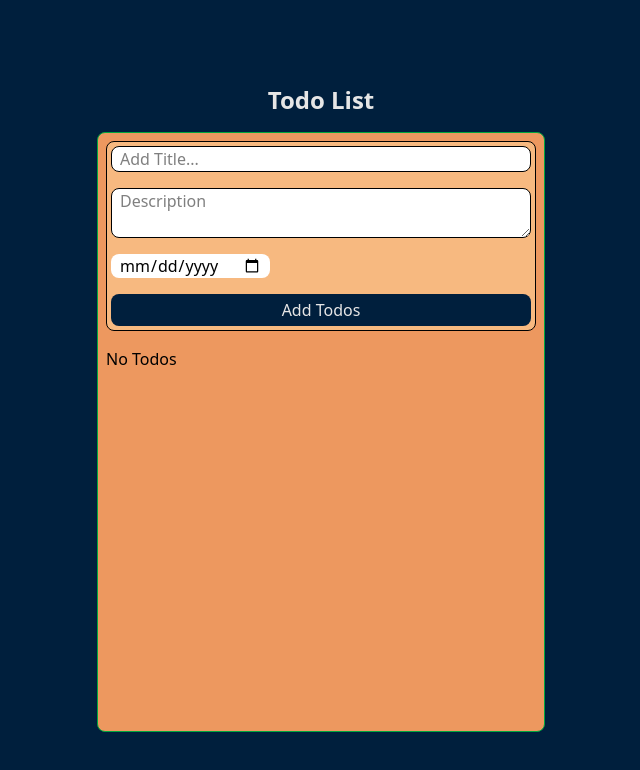
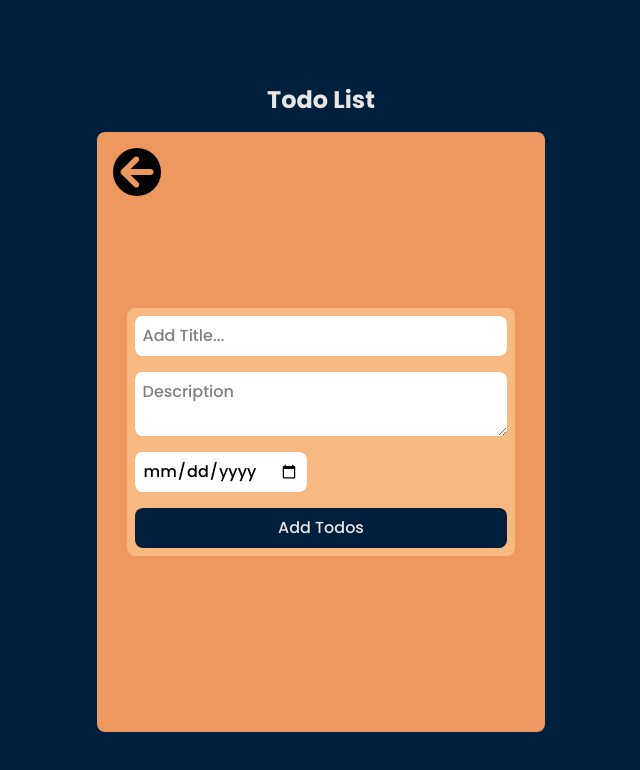
Before and after one commit to a1sartaj/todos, a React app in the folder Frontend/: page /add-todo in a window 1280 px wide. Shown: the top 770 px of the page, without its empty margins (319-959 px from the left). Built offline with nearby package versions, Linux system fonts and the light colour scheme; the HTML template or start-up script is replaced by a standard one.

Commit message:
Create three page home todoview and addtodo and create UI

```diff
--- a/Frontend/package.json
+++ b/Frontend/package.json
@@ -13,6 +13,8 @@
     "@tailwindcss/vite": "^4.1.17",
     "react": "^19.2.0",
     "react-dom": "^19.2.0",
+    "react-icons": "^5.5.0",
+    "react-router-dom": "^7.11.0",
     "tailwindcss": "^4.1.17"
   },
   "devDependencies": {
--- a/Frontend/src/App.jsx
+++ b/Frontend/src/App.jsx
@@ -1,10 +1,25 @@
 import React from 'react'
 import Home from './pages/Home'
+import { Routes, Route } from 'react-router-dom'
+import AddTodo from './pages/AddTodo'
+import ViewTodo from './pages/ViewTodo'
 
 const App = () => {
   return (
-    <div className='min-h-screen flex items-center justify-center' >
-       <Home />
+    <div className=' flex flex-col items-center justify-center min-h-screen' >
+
+      {/* Heading Todo List */}
+      <h1 className="text-center text-2xl font-bold text-[#E6E6E6] py-4">Todo List</h1>
+
+      {/* Starts Routes */}
+      <Routes>
+
+        <Route path='/' element={<Home />} />
+        <Route path='/add-todo' element={<AddTodo />} />
+        <Route path='/view-todo/:id' element={<ViewTodo />} />
+
+      </Routes>
+
     </div >
   )
 }
--- a/Frontend/src/context/TodoContext.jsx
+++ b/Frontend/src/context/TodoContext.jsx
@@ -19,13 +19,13 @@ export const TodoProvider = ({ children }) => {
     })
 
     // Handle Add Todo
-    const handleAddTodo = () => {
-
-        console.log("Add Todo Clicked");
+    const handleAddTodo = (e) => {
+        e.preventDefault();
 
         if (todoInput.title.trim() === "") return;
 
         const newTodo = {
+            _id: Date.now(),
             title: todoInput.title,
             description: todoInput.description,
             date: todoInput.date,
@@ -50,10 +50,6 @@ export const TodoProvider = ({ children }) => {
         setTodoInput({ ...todoInput, [name]: value })
     }
 
-    useEffect(() => {
-        console.log(todos);
-    }, [todos])
-
 
     const value = {
         todos, setTodos,
--- a/Frontend/src/index.css
+++ b/Frontend/src/index.css
@@ -1,5 +1,12 @@
+@import url('https://fonts.googleapis.com/css2?family=Poppins:ital,wght@0,100;0,200;0,300;0,400;0,500;0,600;0,700;0,800;0,900;1,100;1,200;1,300;1,400;1,500;1,600;1,700;1,800;1,900&display=swap');
+
 @import "tailwindcss";
 
 body {
-    background:  #001F3D;
+    background: #001F3D;
 }
+
+* {
+    box-sizing: border-box;
+    font-family: 'Poppins', sans-serif;
+}
--- a/Frontend/src/main.jsx
+++ b/Frontend/src/main.jsx
@@ -2,11 +2,14 @@ import { StrictMode } from 'react'
 import { createRoot } from 'react-dom/client'
 import './index.css'
 import App from './App.jsx'
-import {  TodoProvider } from './context/TodoContext.jsx'
+import { TodoProvider } from './context/TodoContext.jsx'
+import { BrowserRouter } from 'react-router-dom'
 
 createRoot(document.getElementById('root')).render(
 
   <TodoProvider>
-    <App />
+    <BrowserRouter>
+      <App />
+    </BrowserRouter>
   </TodoProvider>
 )
--- /dev/null
+++ b/Frontend/src/pages/AddTodo.jsx
@@ -0,0 +1,46 @@
+import { useContext } from "react";
+import { TodoContext } from "../context/TodoContext";
+import { IoMdArrowRoundBack } from "react-icons/io";
+import { useNavigate } from 'react-router-dom';
+
+
+const AddTodo = () => {
+
+    const { todoInput, handleInputChange, handleAddTodo } = useContext(TodoContext)
+    const navigate = useNavigate();
+
+    return (
+        <div className="relative w-full max-w-md px-2 md:px-0">
+
+            {/* Back Button */}
+            <button className='absolute top-4 left-4 flex items-center justify-center   ' onClick={() => navigate(-1)}  >
+                <IoMdArrowRoundBack className="text-5xl text-[#ED985F] rounded-full  transition-all duration-300 ease-in   shadow-white bg-black  hover:bg-white hover:shadow-[0_0_20px] cursor-pointer " />
+            </button>
+
+            {/* Full Section */}
+            <div className="flex items-center justify-center bg-[#ED985F] rounded-lg w-full  h-[600px]  p-2" >
+
+                {/* Todo Input Section */}
+                <form className=" flex flex-col gap-4 w-[90%] p-2 bg-[#F7B980] rounded-lg " onSubmit={handleAddTodo} >
+
+                    {/* Title Box */}
+                    <input onChange={handleInputChange} className="px-2 py-2 flex-1 outline-none  font-medium rounded-lg bg-white" type="text"
+                        value={todoInput.title} name='title'
+                        placeholder="Add Title..." />
+
+                    {/* description Box */}
+                    <textarea onChange={handleInputChange} className="  px-2 py-2 rounded-lg bg-white font-medium outline-none " placeholder="Description" name='description' value={todoInput.description} />
+
+                    {/* Date and Time selection for deadline */}
+                    <div>
+                        <input onChange={handleInputChange} className="px-2 py-2 text-black font-medium bg-white rounded-lg outline-none" type="date" name='date' value={todoInput.date} />
+                    </div>
+
+                    <button type='submit' className="px-2 py-2 font-medium text-[#E6E6E6]  bg-[#001F3D] rounded-lg transition-all ease-in shadow-white  hover:bg-white hover:text-black hover:shadow-[0_0_10px]  cursor-pointer " >Add Todos</button>
+                </form>
+            </div>
+        </ div>
+    )
+}
+
+export default AddTodo;
--- a/Frontend/src/pages/Home.jsx
+++ b/Frontend/src/pages/Home.jsx
@@ -1,57 +1,34 @@
 import { useContext } from "react"
 import { TodoContext } from "../context/TodoContext"
-import TodoView from "../components/TodoView"
+import { FaCirclePlus } from "react-icons/fa6";
+import { useNavigate } from 'react-router-dom'
+
 
 
 
 const Home = () => {
 
-    const { todos, todoInput, handleAddTodo, handleDeleteTodo, handleInputChange, setTodoView, setTodoViewActive, todoViewActive } = useContext(TodoContext)
+    const { todos, handleDeleteTodo, } = useContext(TodoContext)
 
-    const handleAddTodoView = (todo) => {
-        setTodoView(todo)
-        setTodoViewActive(true)
-    }
+    const navigate = useNavigate();
 
     return (
         <div className="relative w-full max-w-md px-2 md:px-0">
-            {/* Heading Todo List */}
-            <h1 className="text-center text-2xl font-bold text-[#E6E6E6] py-4">Todo List</h1>
 
             {/* Todo Content */}
-            <div className="bg-[#ED985F] rounded-lg w-full  h-[600px] border border-green-600 p-2">
-
-                <div className="bg-[#F7B980] w-full border rounded-lg py-1 px-1 flex flex-col gap-4 " >
-
-                    {/* Search Bar */}
-                    <input onChange={handleInputChange} className="px-2 flex-1 outline-none border font-medium rounded-lg bg-white" type="text"
-                        value={todoInput.title} name='title'
-                        placeholder="Add Title..." />
-
-                    {/* description Box */}
-                    <textarea onChange={handleInputChange} className=" border px-2 rounded-lg bg-white font-medium" placeholder="Description" name='description' value={todoInput.description}>
-
-                    </textarea>
-
-                    {/* Date and Time selection for deadline */}
-                    <div>
-                        <input onChange={handleInputChange} className="bg-white text-black font-medium px-2  rounded-lg" type="date" name='date' value={todoInput.date} />
-                    </div>
-
-                    <button onClick={handleAddTodo} className="bg-[#001F3D] text-[#E6E6E6] font-medium py-1 px-2 rounded-lg" >Add Todos</button>
-                </div>
-
+            <div className="bg-[#ED985F] rounded-lg w-full  h-[600px]  p-2">
 
                 {/* Todos list */}
                 <div className=" flex  flex-col gap-4 mt-4 h-[520px] overflow-y-auto ">
                     {
                         todos.length === 0 ? (
-                            <p>No Todos</p>
+                            <p className="flex items-center justify-center w-full h-full " >No Todos</p>
                         ) : (
                             todos.sort((a, b) => new Date(a.date) - new Date(b.date)).map((todo, index) => (
-                                <div key={index} className="bg-[#F7B980] flex py-1 px-2 rounded-lg " onClick={() => handleAddTodoView(todo)} >
-                                    <p className="flex-1 font-medium text-lg" >{todo.title}</p>
-                                    <button onClick={() => handleDeleteTodo(index)} className="bg-[#001F3D] text-[#E6E6E6] font-medium py-1 px-2 rounded-lg" >Delete</button>
+                                <div key={index} className=" flex items-center  pl-2 bg-[#F7B980] rounded-lg hover:shadow cursor-pointer"  >
+                                    <p className="flex-1 py-1 font-medium text-lg  " onClick={() => navigate(`/view-todo/${todo._id}`)} >{todo.title}</p>
+                                    <button className=" m-1 py-1 px-2 text-[#E6E6E6] font-medium bg-[#001F3D] rounded-lg transition-all ease-in shadow-white  hover:bg-white hover:text-black hover:shadow-[0_0_10px]  cursor-pointer"
+                                        onClick={() => handleDeleteTodo(index)} >Delete</button>
                                 </div>
                             ))
                         )
@@ -59,20 +36,10 @@ const Home = () => {
                 </div>
             </div>
 
-
-            {todoViewActive && <>
-
-                {/* Backdrop blur */}
-                <div className="absolute inset-0 bg-black opacity-90" >
-
-                </div>
-
-                <div>
-                    <TodoView />
-                </div>
-            </>
-            }
-
+            {/* Add Todo Button */}
+            <button className="absolute bottom-4 right-4 flex items-center justify-center  " onClick={() => navigate('/add-todo')} >
+                <FaCirclePlus className="text-5xl rounded-full  transition-all duration-300 ease-in   shadow-white hover:text-white hover:shadow-[0_0_20px] cursor-pointer " />
+            </button>
         </div>
 
     )
--- /dev/null
+++ b/Frontend/src/pages/ViewTodo.jsx
@@ -0,0 +1,46 @@
+import { useContext, useEffect, useState } from 'react'
+import { useParams } from 'react-router-dom'
+import { TodoContext } from '../context/TodoContext';
+import { IoMdArrowRoundBack } from "react-icons/io";
+import { useNavigate } from 'react-router-dom';
+
+
+const ViewTodo = () => {
+
+    const todoId = useParams().id;
+    const navigate = useNavigate();
+    const { todos } = useContext(TodoContext)
+    const [todo, setTodo] = useState({});
+    const fetchedTodo = () => {
+        const foundTodo = todos.find(t => t._id.toString() === todoId.toString());
+        setTodo(foundTodo);
+    }
+
+    useEffect(() => {
+        fetchedTodo();
+    }, [todoId, todos])
+
+    return (
+
+        <div className="relative w-full max-w-md px-2 md:px-0">
+
+            {/* Back Button */}
+            <button className='absolute top-4 left-4 flex items-center justify-center   ' onClick={() => navigate(-1)}  >
+                <IoMdArrowRoundBack className="text-5xl text-[#ED985F] rounded-full  transition-all duration-300 ease-in   shadow-white bg-black  hover:bg-white hover:shadow-[0_0_20px] cursor-pointer " />
+            </button>
+
+            {/* Full Section */}
+            <div className="flex items-center justify-center bg-[#ED985F] rounded-lg w-full  h-[600px]  p-2 " >
+
+                {/* Content Box */}
+                <div className='w-[90%] py-2 bg-[#F7B980] rounded-lg' >
+                    <h2 className='pl-2 pb-0.5 mb-2 text-2xl font-bold border-b' >{todo.title}</h2>
+                    <p className='pl-2 mb-2 text-lg font-medium text-gray-700 leading-6' >{todo.description}</p>
+                    <p className='pl-2 text-sm text-gray-400'>Deadline : {todo.date}</p>
+                </div>
+            </div>
+        </div>
+    )
+}
+
+export default ViewTodo
```
Also changed, not shown: 1 other file (tests, documents, lock files or other folders).
